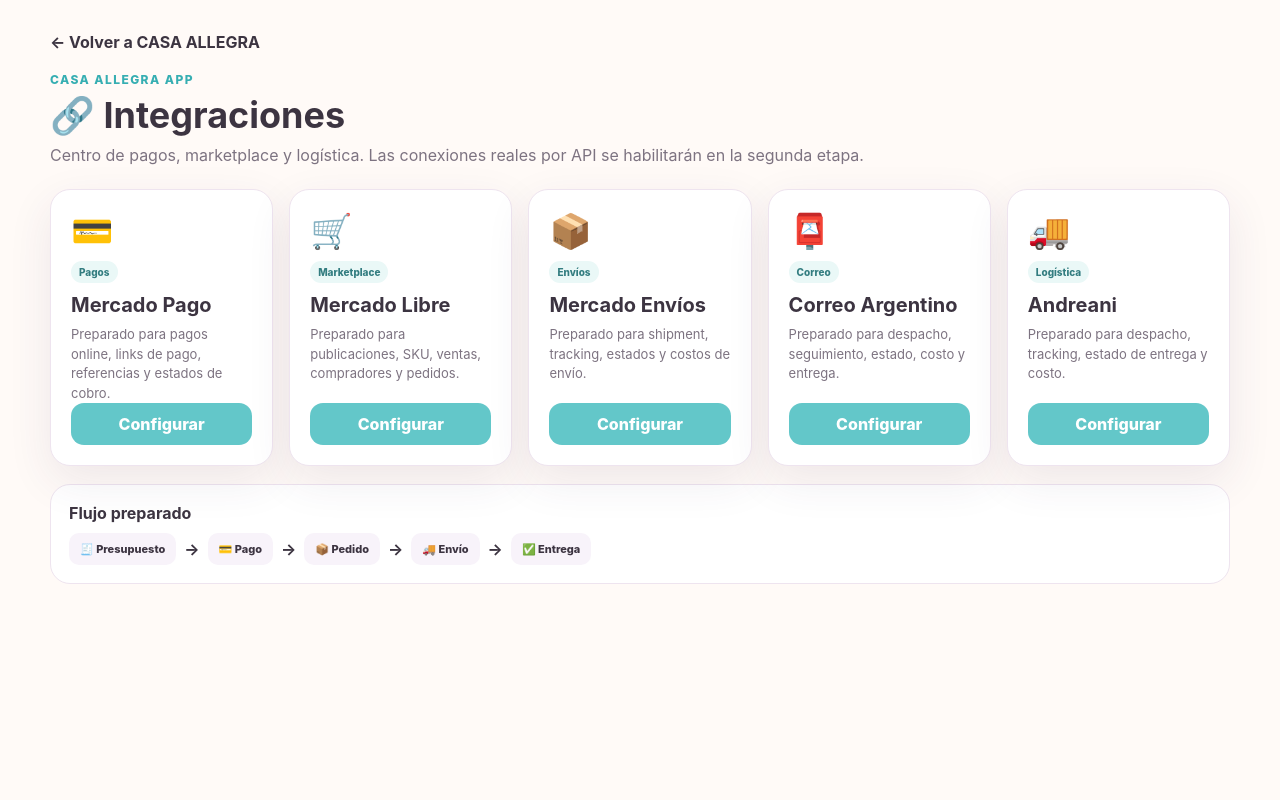
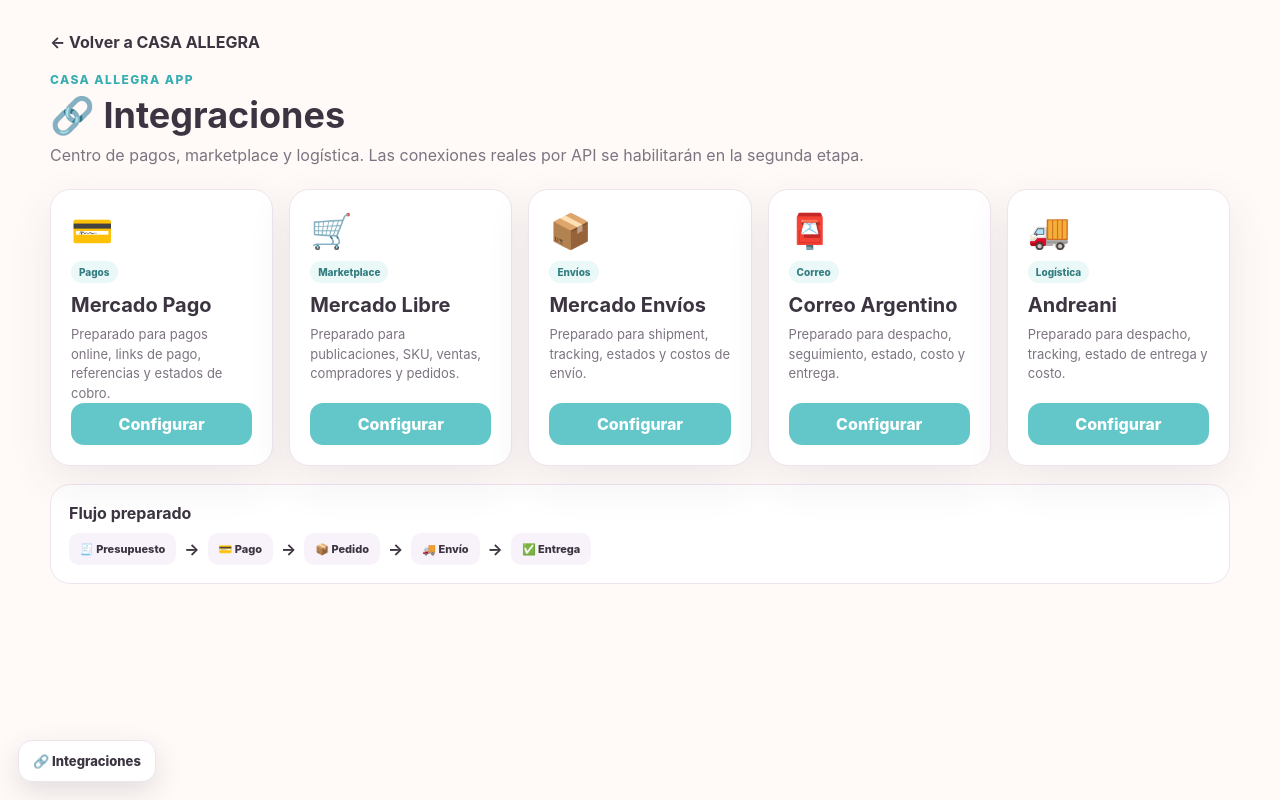
Before and after one commit to casaallegra00-glitch/CASA-ALLEGRA, a Next.js app: page /integraciones in a window 1280 px wide. Built offline with nearby package versions, Linux system fonts and the light colour scheme.

Commit message:
Agregar acceso visible a Integraciones en la app real

```diff
--- a/app/layout.tsx
+++ b/app/layout.tsx
@@ -27,6 +27,9 @@
             })();`,
           }}
         />
+        <a href="/integraciones" aria-label="Abrir Integraciones" style={{position:'fixed',left:18,bottom:18,zIndex:9999,display:'inline-flex',alignItems:'center',gap:8,padding:'12px 14px',borderRadius:14,background:'#ffffff',color:'#3c3441',border:'1px solid #eee4ef',boxShadow:'0 10px 28px rgba(67,43,88,.14)',textDecoration:'none',fontWeight:800,fontSize:13}}>
+          🔗 Integraciones
+        </a>
         {children}
       </body>
     </html>
```
